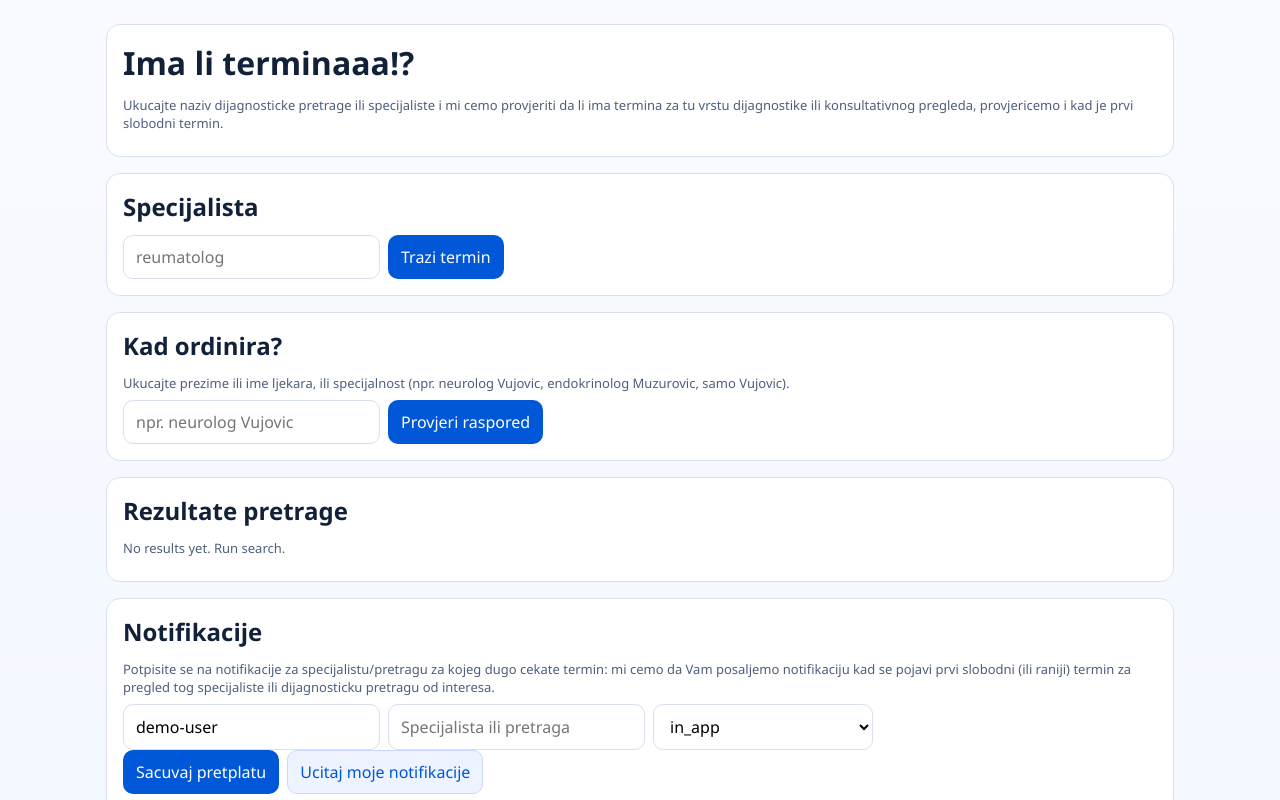
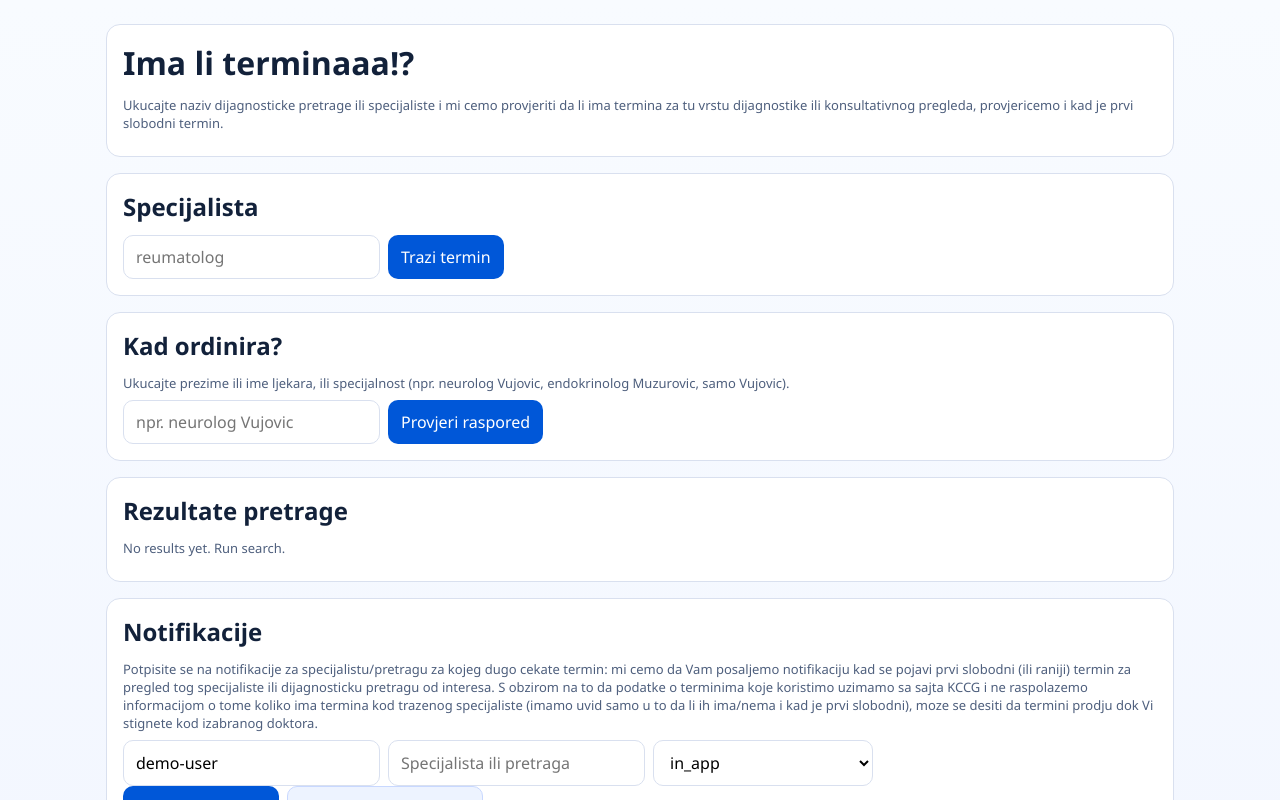
Before and after one commit to dariavuiovich-dot/Ima-li-termina-, a Next.js app: page / in a window 1280 px wide. Shown: the top 800 px of the page. Built offline with nearby package versions, Linux system fonts and the light colour scheme.

Commit message:
Extend notifications disclaimer with KCCG data limitations

```diff
--- a/app/page.tsx
+++ b/app/page.tsx
@@ -546,7 +546,12 @@ export default function HomePage() {
           Potpisite se na notifikacije za specijalistu/pretragu za kojeg dugo
           cekate termin: mi cemo da Vam posaljemo notifikaciju kad se pojavi prvi
           slobodni (ili raniji) termin za pregled tog specijaliste ili
-          dijagnosticku pretragu od interesa.
+          dijagnosticku pretragu od interesa. S obzirom na to da podatke o
+          terminima koje koristimo uzimamo sa sajta KCCG i ne raspolazemo
+          informacijom o tome koliko ima termina kod trazenog specijaliste
+          (imamo uvid samo u to da li ih ima/nema i kad je prvi slobodni),
+          moze se desiti da termini prodju dok Vi stignete kod izabranog
+          doktora.
         </p>
         <div className="row">
           <input
```
